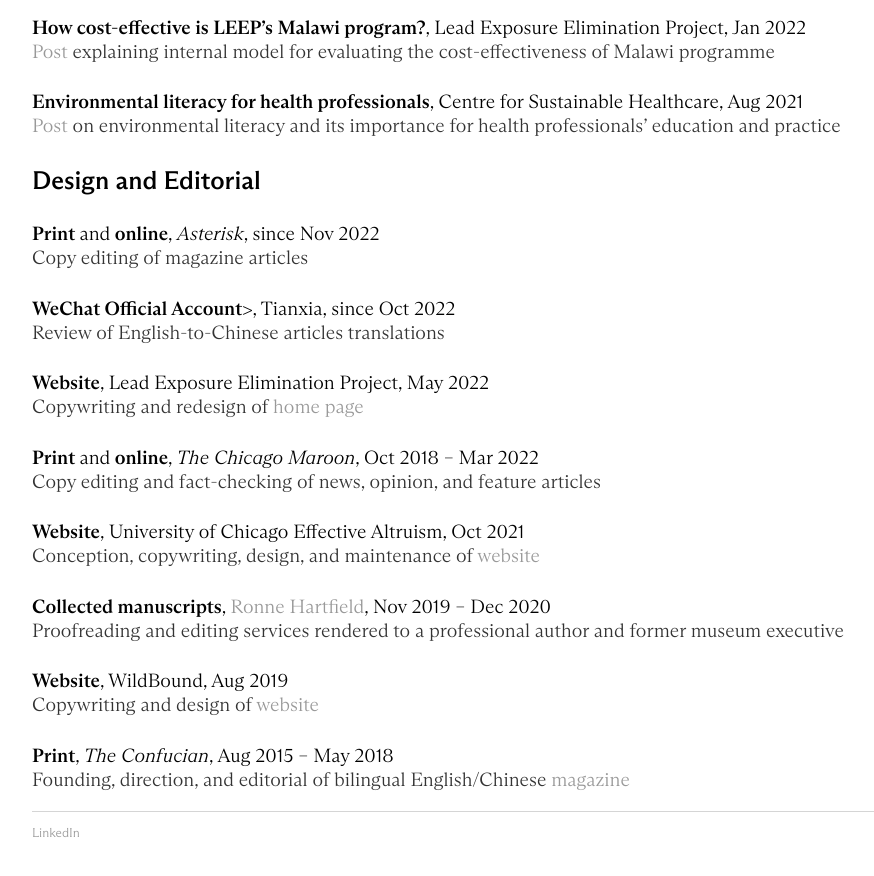
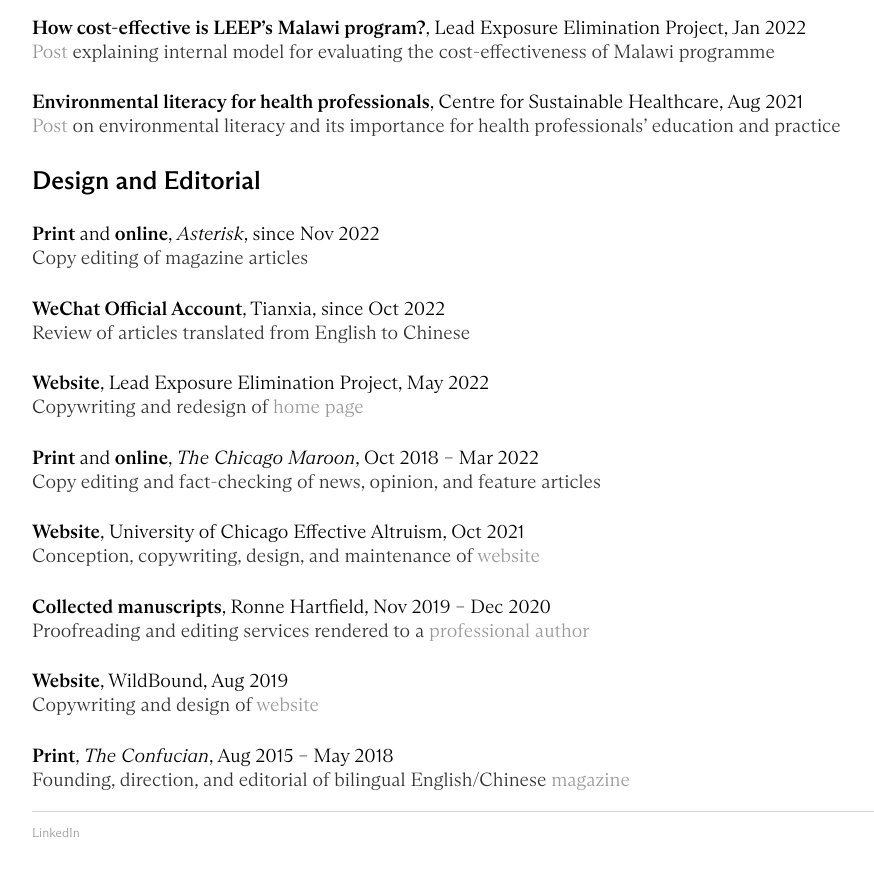
Before and after one commit to y-james-hu/y-james-hu.github.io, a Jekyll site: the page built from projects/index.html, in a window 1280 px wide and 900 px high, scrolled down 1489 px. Shown: the top 876 px of the window, without its empty margins (160-1034 px from the left). Built offline with Jekyll 4.4.1, drawn with Linux system fonts in a browser that asks for light colours.

Commit message:
Update index.html

```diff
--- a/projects/index.html
+++ b/projects/index.html
@@ -52,8 +52,8 @@
       <h4 style="margin-left: 0px">Print <span style="font-weight:normal">and</span> online<span style="font-weight:normal">, <em>Asterisk</em>, since Nov 2022</span></h4>
       <p style="margin-left: 0px">Copy editing of magazine articles</p>
 
-      <h4 style="margin-left: 0px">WeChat Official Account><span style="font-weight:normal">, Tianxia, since Oct 2022</span></h4>
-      <p style="margin-left: 0px">Review of English-to-Chinese articles translations</p>
+      <h4 style="margin-left: 0px">WeChat Official Account<span style="font-weight:normal">, Tianxia, since Oct 2022</span></h4>
+      <p style="margin-left: 0px">Review of articles translated from English to Chinese</p>
 
       <h4 style="margin-left: 0px">Website<span style="font-weight:normal">, Lead Exposure Elimination Project, May 2022</span></h4>
       <p style="margin-left: 0px">Copywriting and redesign of <a href = "https://leadelimination.org/">home page</a></p>
@@ -64,8 +64,8 @@
       <h4 style="margin-left: 0px">Website<span style="font-weight:normal">, University of Chicago Effective Altruism, Oct 2021</span></h4>
       <p style="margin-left: 0px">Conception, copywriting, design, and maintenance of <a href="https://www.uchicagoea.org/">website</a></p>
 
-      <h4 style="margin-left: 0px">Collected manuscripts<span style="font-weight:normal">, <a href="https://press.uchicago.edu/ucp/books/author/H/R/au5297258.html">Ronne Hartfield</a>, Nov 2019 – Dec 2020</span></h4>
-      <p style="margin-left: 0px">Proofreading and editing services rendered to a professional author and former museum executive</p>
+      <h4 style="margin-left: 0px">Collected manuscripts<span style="font-weight:normal">, Ronne Hartfield, Nov 2019 – Dec 2020</span></h4>
+      <p style="margin-left: 0px">Proofreading and editing services rendered to a <a href="https://press.uchicago.edu/ucp/books/author/H/R/au5297258.html">professional author</a></p>
 
       <h4 style="margin-left: 0px">Website<span style="font-weight:normal">, WildBound, Aug 2019</span></h4>
       <p style="margin-left: 0px">Copywriting and design of <a href="http://wildbound.earth/index.php">website</a></p>
```
